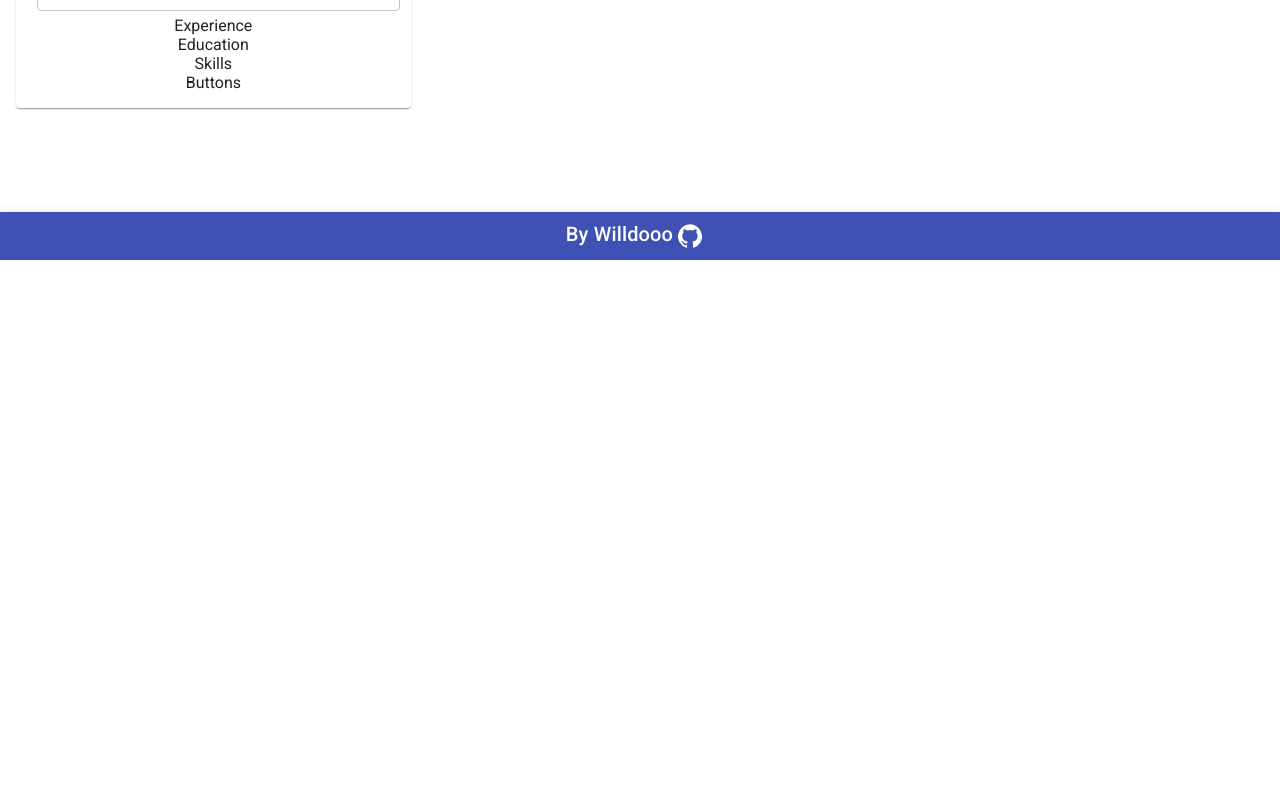
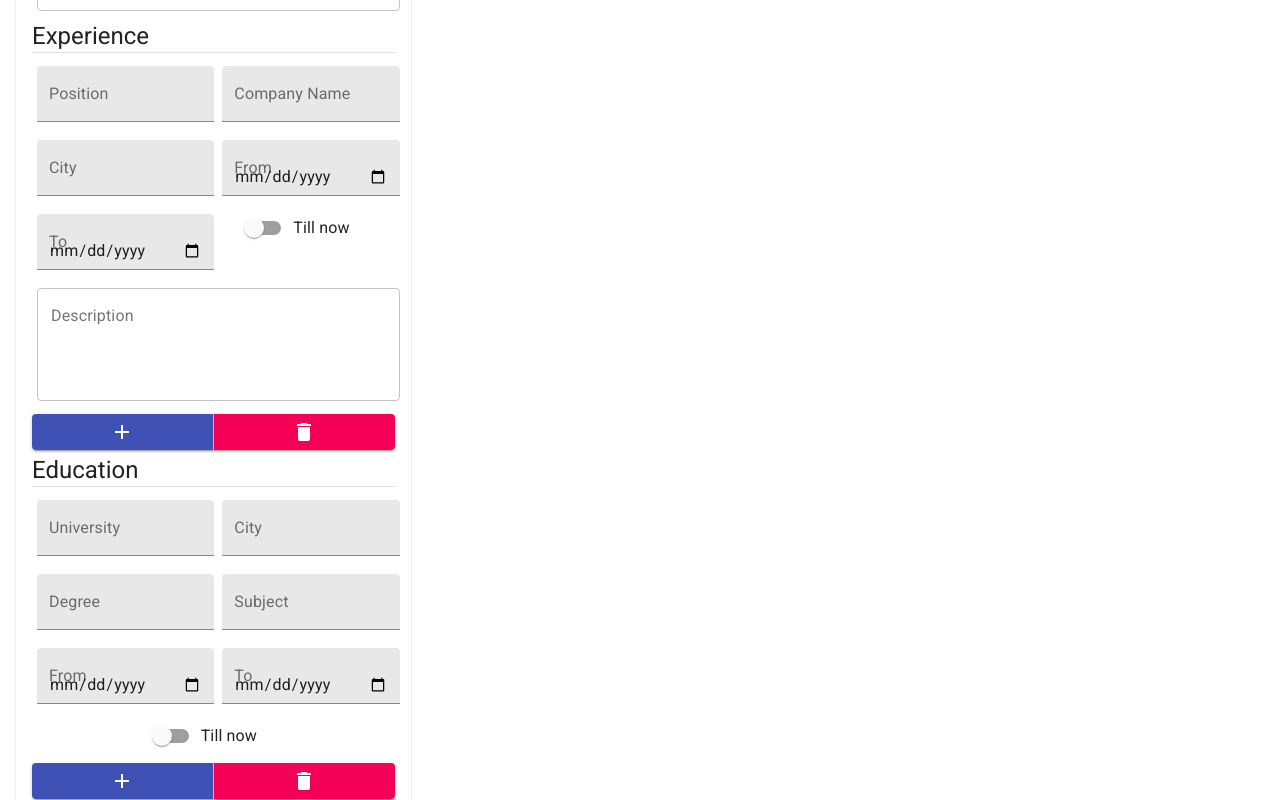
Before and after one commit to TheDiscoScript/odinProject_CV-Application, a React (Create React App) app: page / in a window 1280 px wide. Shown: the part 540-1340 px from the top of the page. Before the commit the page ends 800 px from the top, so only its background shows below. Built offline with nearby package versions, Linux system fonts and the light colour scheme.

Commit message:
Added another building block and added more UI

```diff
--- a/package.json
+++ b/package.json
@@ -3,12 +3,15 @@
   "version": "0.1.0",
   "private": true,
   "dependencies": {
+    "@date-io/date-fns": "^1.3.13",
     "@material-ui/core": "^4.11.3",
     "@material-ui/icons": "^4.11.2",
+    "@material-ui/pickers": "^3.3.10",
     "@material-ui/styles": "^4.11.3",
     "@testing-library/jest-dom": "^5.11.10",
     "@testing-library/react": "^11.2.6",
     "@testing-library/user-event": "^12.8.3",
+    "date-fns": "^2.20.0",
     "fontsource-roboto": "^4.0.0",
     "material-ui-phone-number": "^2.2.6",
     "react": "^17.0.2",
--- a/src/components/mainComponentsLeft/DataPanel.js
+++ b/src/components/mainComponentsLeft/DataPanel.js
@@ -1,11 +1,13 @@
-import React from "react";
+import React, { Component } from "react";
 import CVData from "./dataComponents/App.js";
 
-const DataPanel = () => {
-  return (
-    <div>
-      <CVData />
-    </div>
-  );
-};
+class DataPanel extends Component {
+  render() {
+    return (
+      <div>
+        <CVData />
+      </div>
+    );
+  }
+}
 export default DataPanel;
--- a/src/components/mainComponentsLeft/dataComponents/Education.js
+++ b/src/components/mainComponentsLeft/dataComponents/Education.js
@@ -1,6 +1,56 @@
-import React from "react";
+import React, { Component } from "react";
+import Title from "./buildingBlocks/Title";
+import Text from "./buildingBlocks/Text";
+import Grid from "@material-ui/core/Grid";
+import Date from "./buildingBlocks/Date";
+import Switch from "@material-ui/core/Switch";
+import FormControlLabel from "@material-ui/core/FormControlLabel";
+import Buttons from "./buildingBlocks/Button";
 
-const Education = () => {
-  return <div>Education</div>;
-};
+class Education extends Component {
+  render() {
+    const datas = {
+      labels: {
+        Name: "University",
+        City: "City",
+        Degree: "Degree",
+        Subject: "Subject",
+        From: "From",
+        To: "To",
+      },
+      placeholder: {},
+    };
+    return (
+      <Grid container spacing={1}>
+        <Title title={"Education"} />
+        <Text label={datas.labels.Name} />
+        <Text label={datas.labels.City} />
+        <Text label={datas.labels.Degree} />
+        <Text label={datas.labels.Subject} />
+        <Date label={datas.labels.From} />
+        <Date label={datas.labels.To} />
+        <Grid
+          item
+          xs={12}
+          sm={12}
+          md={12}
+          lg={12}
+          fullwidth
+          style={{
+            alignItems: "center",
+            justifyContent: "center",
+            textAlign: "center",
+            width: "100%",
+          }}
+        >
+          <FormControlLabel
+            control={<Switch name="checkedB" color="primary" />}
+            label="Till now"
+          />
+        </Grid>
+        <Buttons />
+      </Grid>
+    );
+  }
+}
 export default Education;
--- a/src/components/mainComponentsLeft/dataComponents/Experience.js
+++ b/src/components/mainComponentsLeft/dataComponents/Experience.js
@@ -1,6 +1,58 @@
-import React from "react";
+import React, { Component } from "react";
+import Title from "./buildingBlocks/Title";
+import Text from "./buildingBlocks/Text";
+import Grid from "@material-ui/core/Grid";
+import Date from "./buildingBlocks/Date";
+import CustomTextField from "./buildingBlocks/Textfield";
+import Buttons from "./buildingBlocks/Button";
+import Switch from "@material-ui/core/Switch";
+import FormControlLabel from "@material-ui/core/FormControlLabel";
 
-const Experience = () => {
-  return <div>Experience</div>;
-};
+class Experience extends Component {
+  render() {
+    const datas = {
+      labels: {
+        Position: "Position",
+        Company: "Company Name",
+        City: "City",
+        From: "From",
+        To: "To",
+      },
+      placeholder: {
+        Description: "What was your job?",
+      },
+    };
+    return (
+      <Grid container spacing={1}>
+        <Title title={"Experience"} />
+        <Text label={datas.labels.Position} />
+        <Text label={datas.labels.Company} />
+        <Text label={datas.labels.City} />
+        <Date label={datas.labels.From} />
+        <Date label={datas.labels.To} />
+        <Grid
+          item
+          xs={12}
+          sm={12}
+          md={12}
+          lg={6}
+          fullwidth
+          style={{
+            alignItems: "center",
+            justifyContent: "center",
+            textAlign: "center",
+            width: "100%",
+          }}
+        >
+          <FormControlLabel
+            control={<Switch name="checkedB" color="primary" />}
+            label="Till now"
+          />
+        </Grid>
+        <CustomTextField placeholder={datas.placeholder.Description} />
+        <Buttons />
+      </Grid>
+    );
+  }
+}
 export default Experience;
--- a/src/components/mainComponentsLeft/dataComponents/PersonalInfo.js
+++ b/src/components/mainComponentsLeft/dataComponents/PersonalInfo.js
@@ -3,7 +3,7 @@ import Title from "./buildingBlocks/Title";
 import Text from "./buildingBlocks/Text";
 import PhoneField from "material-ui-phone-number";
 import Grid from "@material-ui/core/Grid";
-import TextField from "@material-ui/core/TextField";
+import CustomTextField from "./buildingBlocks/Textfield";
 
 class PersonalInfo extends Component {
   render() {
@@ -21,6 +21,7 @@ class PersonalInfo extends Component {
       placeholder: {
         Email: "example@example.com",
         Adress: "Country, City",
+        Description: "Who are you?",
       },
       type: {
         Email: "email",
@@ -40,7 +41,7 @@ class PersonalInfo extends Component {
           label={datas.labels.Adress}
           placeholder={datas.placeholder.Adress}
         />
-        <Grid item xs={12} sm={12} md={6} lg={6}>
+        <Grid item xs={12} sm={12} md={12} lg={6}>
           <PhoneField
             style={{ width: "100%", margin: "5px" }}
             variant="filled"
@@ -51,16 +52,7 @@ class PersonalInfo extends Component {
         <Text label={datas.labels.Photo} />
         <Text label={datas.labels.GitHub} />
         <Text label={datas.labels.LinkedIn} />
-        <Grid item xs={12} sm={12} md={12} lg={12}>
-          <TextField
-            label="Description"
-            multiline
-            rows={4}
-            placeholder={"Who are you?"}
-            variant="outlined"
-            style={{ width: "100%", margin: "5px" }}
-          />
-        </Grid>
+        <CustomTextField placeholder={datas.placeholder.Description} />
       </Grid>
     );
   }
--- a/src/components/mainComponentsLeft/dataComponents/Skills.js
+++ b/src/components/mainComponentsLeft/dataComponents/Skills.js
@@ -1,6 +1,16 @@
-import React from "react";
+import React, { Component } from "react";
+import Title from "./buildingBlocks/Title";
+import Text from "./buildingBlocks/Text";
+import Grid from "@material-ui/core/Grid";
 
-const Skills = () => {
-  return <div>Skills</div>;
-};
+class Skills extends Component {
+  render() {
+    return (
+      <Grid>
+        <Title title={"Skills"} />
+        <Text />
+      </Grid>
+    );
+  }
+}
 export default Skills;
--- a/src/components/mainComponentsLeft/dataComponents/buildingBlocks/Button.js
+++ b/src/components/mainComponentsLeft/dataComponents/buildingBlocks/Button.js
@@ -0,0 +1,28 @@
+import React, { Component } from "react";
+import Button from "@material-ui/core/Button";
+import ButtonGroup from "@material-ui/core/ButtonGroup";
+import Grid from "@material-ui/core/Grid";
+import AddIcon from "@material-ui/icons/Add";
+import DeleteIcon from "@material-ui/icons/Delete";
+
+class Buttons extends Component {
+  render() {
+    return (
+      <Grid item xs={12} sm={12} md={12} lg={12}>
+        <ButtonGroup
+          style={{ width: "100%" }}
+          variant="contained"
+          aria-label="contained primary button group"
+        >
+          <Button color="primary" style={{ width: "100%" }}>
+            <AddIcon />
+          </Button>
+          <Button color="secondary" style={{ width: "100%" }}>
+            <DeleteIcon />
+          </Button>
+        </ButtonGroup>
+      </Grid>
+    );
+  }
+}
+export default Buttons;
--- /dev/null
+++ b/src/components/mainComponentsLeft/dataComponents/buildingBlocks/Date.js
@@ -0,0 +1,20 @@
+import React, { Component } from "react";
+import TextField from "@material-ui/core/TextField";
+import Grid from "@material-ui/core/Grid";
+
+class Date extends Component {
+  render() {
+    return (
+      <Grid item xs={12} sm={12} md={12} lg={6}>
+        <TextField
+          label={this.props.label}
+          type="date"
+          variant="filled"
+          style={{ width: "100%", margin: "5px" }}
+          placeholder="dd/mm/yyyy"
+        />
+      </Grid>
+    );
+  }
+}
+export default Date;
--- a/src/components/mainComponentsLeft/dataComponents/buildingBlocks/Text.js
+++ b/src/components/mainComponentsLeft/dataComponents/buildingBlocks/Text.js
@@ -14,7 +14,7 @@ class Text extends Component {
   render() {
     const { classes } = this.props;
     return (
-      <Grid item xs={12} sm={12} md={6} lg={6}>
+      <Grid item xs={12} sm={12} md={12} lg={6}>
         <TextField
           className={classes.root}
           variant="filled"
--- /dev/null
+++ b/src/components/mainComponentsLeft/dataComponents/buildingBlocks/Textfield.js
@@ -0,0 +1,21 @@
+import React, { Component } from "react";
+import TextField from "@material-ui/core/TextField";
+import Grid from "@material-ui/core/Grid";
+
+class CustomTextField extends Component {
+  render() {
+    return (
+      <Grid item xs={12} sm={12} md={12} lg={12}>
+        <TextField
+          label={"Description"}
+          multiline
+          rows={4}
+          placeholder={this.props.placeholder}
+          variant="outlined"
+          style={{ width: "100%", margin: "5px" }}
+        />
+      </Grid>
+    );
+  }
+}
+export default CustomTextField;
```
Also changed, not shown: src/components/mainComponentsLeft/dataComponents/App.js (+5 -3 lines), 1 other file (tests, documents, lock files or other folders).
